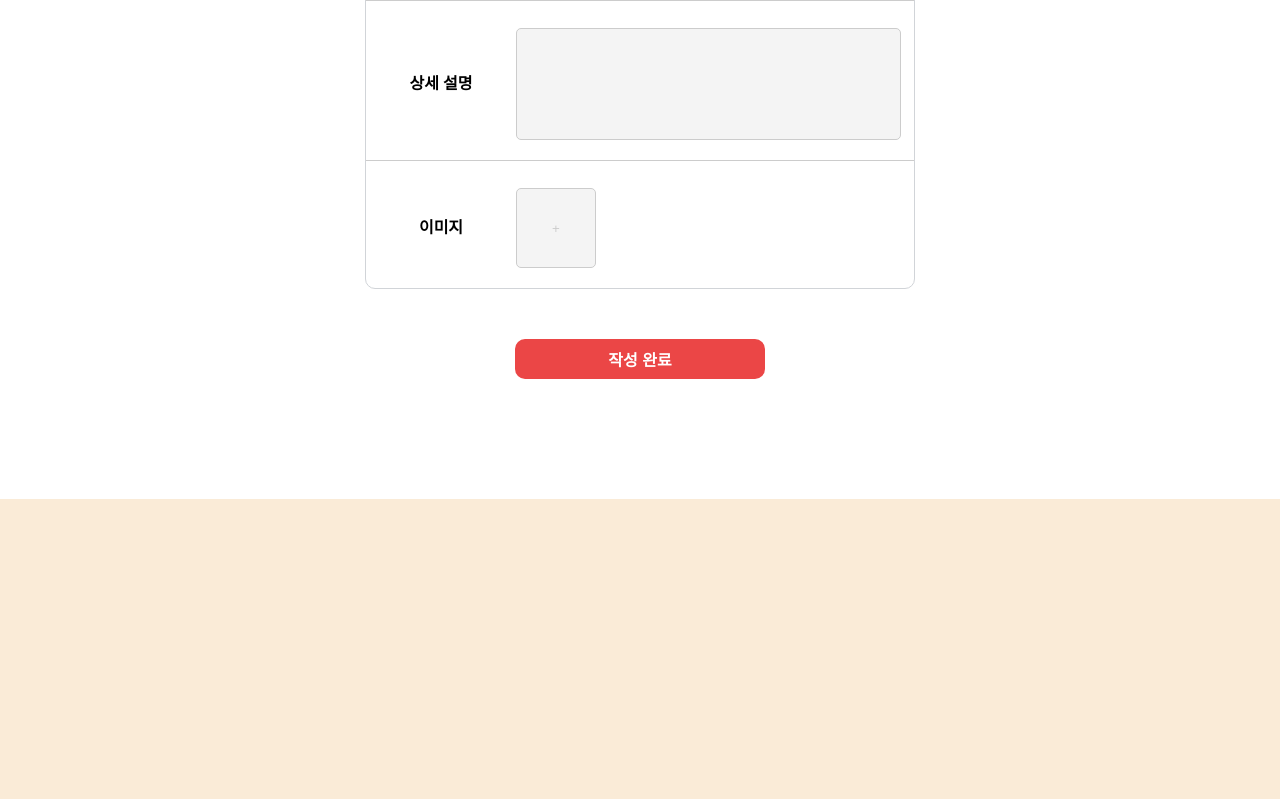
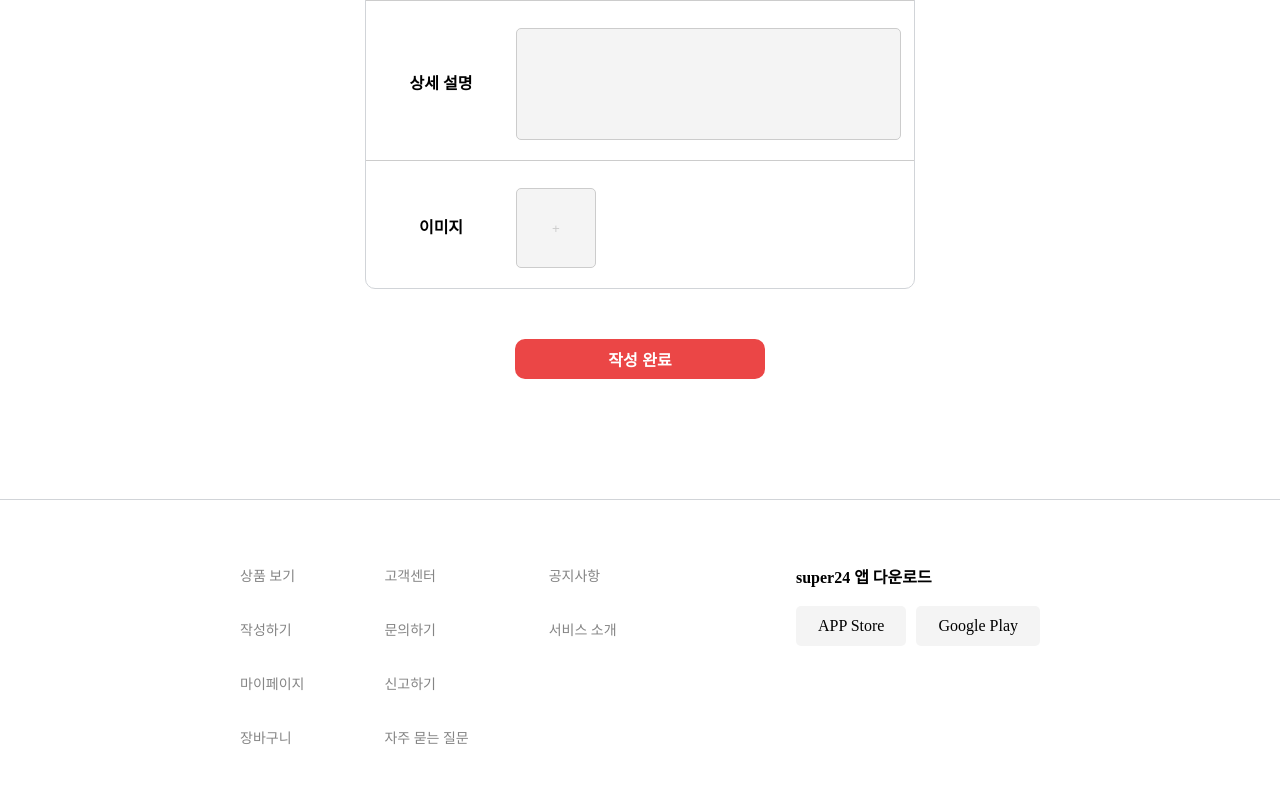
Before and after one commit to ujeans/shoppingmall_frontend, a React (Create React App) app in the folder shoppingmall/: page /PR in a window 1280 px wide. Shown: the part 525-1325 px from the top of the page. Built offline with nearby package versions, Linux system fonts and the light colour scheme.

Commit message:
design(feature/ujin/#29): footer ui 구현

```diff
--- a/shoppingmall/src/components/footer/Footer.js
+++ b/shoppingmall/src/components/footer/Footer.js
@@ -2,7 +2,37 @@ import React from "react";
 import styled from "styled-components";
 
 const Footer = () => {
-  return <Container></Container>;
+  return (
+    <Container>
+      <Wrapper>
+        <TextWrapper>
+          <TextCol>
+            <Text>상품 보기</Text>
+            <Text>작성하기</Text>
+            <Text>마이페이지</Text>
+            <Text>장바구니</Text>
+          </TextCol>
+          <TextCol>
+            <Text>고객센터</Text>
+            <Text>문의하기</Text>
+            <Text>신고하기</Text>
+            <Text>자주 묻는 질문</Text>
+          </TextCol>
+          <TextCol>
+            <Text>공지사항</Text>
+            <Text>서비스 소개</Text>
+          </TextCol>
+        </TextWrapper>
+        <TextCol className="super24">
+          <Text className="super24">super24 앱 다운로드</Text>
+          <AppBox>
+            <App>APP Store</App>
+            <App>Google Play</App>
+          </AppBox>
+        </TextCol>
+      </Wrapper>
+    </Container>
+  );
 };
 
 export default Footer;
@@ -10,5 +40,47 @@ export default Footer;
 const Container = styled.div`
   width: 100%;
   height: 300px;
-  background-color: antiquewhite;
+  display: flex;
+  justify-content: center;
+  border-top: 1px solid ${props => props.theme.border};
 `;
+
+const Wrapper = styled.div`
+  width: 800px;
+  display: flex;
+  justify-content: space-between;
+  padding: 70px 0;
+`;
+
+const TextWrapper = styled.div`
+  display: flex;
+`;
+
+const TextCol = styled.div``;
+
+const Text = styled.div`
+  margin: 0 80px 40px 0;
+  font-size: 14px;
+  color: ${props => props.theme.grayTextIcon};
+
+  &.super24 {
+    margin-bottom: 20px;
+    font-size: 16px;
+    font-weight: bold;
+    color: black;
+  }
+`;
+
+const AppBox = styled.div`
+  display: flex;
+`;
+
+const App = styled.div`
+  padding: 12px 22px;
+  background-color: ${props => props.theme.grayBgColor};
+  border-radius: 5px;
+
+  &:first-child {
+    margin-right: 10px;
+  }
+`;
```
